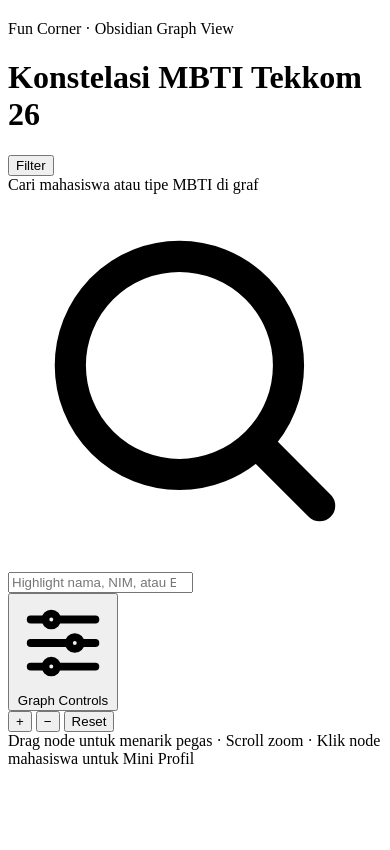
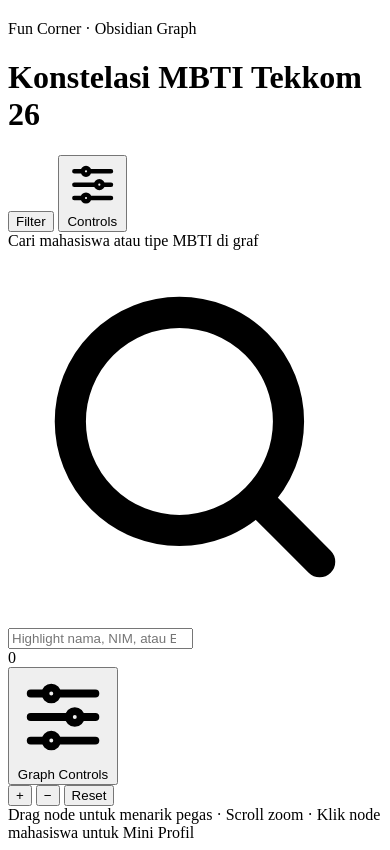
Before and after one commit to tekkom-26/buku-angkatan-tekkom-26, a Laravel app: template resources/views/graph.blade.php in a window 390 px wide. Shown: the part 3023-3873 px from the top of the page. Before the commit the page ends 3787 px from the top, so only its background shows below. Run offline with Laravel 12, Linux system fonts and the light colour scheme; the template is opened without the code that fills it, so the values that code supplies are empty; data comes from the database, SQL or seed files in the repository; some libraries are stand-ins or nearby versions.

Commit message:
fix(graph): resolve mobile HUD overlap and auto-fit constellation camera

```diff
--- /dev/null
+++ b/resources/views/components/graph-controls-body.blade.php
@@ -0,0 +1,70 @@
+<div class="space-y-4">
+    <div class="space-y-3">
+        <p class="font-display text-[11px] font-semibold uppercase tracking-wider text-brand-gold">
+            Forces
+        </p>
+
+        <label class="block space-y-1">
+            <div class="flex items-center justify-between text-[11px]">
+                <span class="font-body text-text-secondary">Repel Force</span>
+                <span class="font-mono text-brand-gold" x-text="repelStrength"></span>
+            </div>
+            <input
+                type="range"
+                min="50"
+                max="320"
+                step="5"
+                x-model.number="repelStrength"
+                class="w-full accent-brand-gold cursor-pointer"
+            />
+        </label>
+
+        <label class="block space-y-1">
+            <div class="flex items-center justify-between text-[11px]">
+                <span class="font-body text-text-secondary">Link Distance</span>
+                <span class="font-mono text-brand-gold" x-text="linkDistance"></span>
+            </div>
+            <input
+                type="range"
+                min="70"
+                max="260"
+                step="5"
+                x-model.number="linkDistance"
+                class="w-full accent-brand-gold cursor-pointer"
+            />
+        </label>
+    </div>
+
+    <div class="pt-3 border-t border-white/10 space-y-2.5">
+        <p class="font-display text-[11px] font-semibold uppercase tracking-wider text-brand-gold">
+            Display
+        </p>
+
+        <label class="flex items-center justify-between gap-2 text-xs text-text-secondary cursor-pointer">
+            <span>Tampilkan Garis Koneksi</span>
+            <input type="checkbox" x-model="showLinks" class="size-4 accent-brand-gold cursor-pointer" />
+        </label>
+
+        <label class="flex items-center justify-between gap-2 text-xs text-text-secondary cursor-pointer">
+            <span>Label Nama Mahasiswa</span>
+            <input type="checkbox" x-model="showLabels" class="size-4 accent-brand-gold cursor-pointer" />
+        </label>
+    </div>
+
+    <div class="pt-3 border-t border-white/10 grid grid-cols-2 gap-2">
+        <button
+            type="button"
+            @click="graph && graph.reheat()"
+            class="min-h-9 px-2.5 py-1.5 rounded-lg bg-surface-elevated border border-white/10 hover:border-brand-gold/50 font-display text-[11px] font-semibold text-text-primary cursor-pointer"
+        >
+            Re-heat
+        </button>
+        <button
+            type="button"
+            @click="graph && graph.resetCamera()"
+            class="min-h-9 px-2.5 py-1.5 rounded-lg bg-surface-elevated border border-white/10 hover:border-brand-gold/50 font-display text-[11px] font-semibold text-brand-gold cursor-pointer"
+        >
+            Reset View
+        </button>
+    </div>
+</div>
--- a/resources/views/graph.blade.php
+++ b/resources/views/graph.blade.php
@@ -11,7 +11,7 @@
 
     <main
         id="main-content"
-        class="relative grow w-full h-[calc(100vh-5rem)] min-h-[600px] overflow-hidden select-none"
+        class="relative grow w-full h-[calc(100dvh-4.75rem)] md:h-[calc(100dvh-5.5rem)] min-h-[460px] overflow-hidden select-none"
         x-data="{
             graph: null,
             payload: @js($graphPayload),
@@ -20,8 +20,9 @@
             matchedCount: {{ (int) ($center['mappedCount'] ?? 0) }},
             aspectCounts: @js(collect($graphPayload['aspectNodes'] ?? [])->mapWithKeys(fn ($n, $k) => [$k => $n['count']])->all()),
             selectedStudent: null,
-            showFilters: window.innerWidth >= 768,
-            showControls: window.innerWidth >= 1024,
+            isDesktop: window.innerWidth >= 768,
+            mobileTab: null,
+            showDesktopControls: window.innerWidth >= 1024,
             repelStrength: 135,
             linkDistance: 145,
             showLinks: true,
@@ -35,6 +36,9 @@
                     this.graph = window.mbtiGraphRuntime.create(this.$refs.canvas, this.payload, {
                         onSelectStudent: (student) => {
                             this.selectedStudent = student;
+                            if (student && !this.isDesktop) {
+                                this.mobileTab = null;
+                            }
                         },
                         onToggleAspect: (letter) => {
                             this.toggleAspect(letter);
@@ -66,6 +70,10 @@
                 this.$watch('showLabels', (val) => {
                     if (this.graph) this.graph.setShowStudentLabels(val);
                 });
+            },
+
+            toggleMobileTab(tab) {
+                this.mobileTab = this.mobileTab === tab ? null : tab;
             },
 
             toggleAspect(letter) {
@@ -123,7 +131,8 @@
                 return `${base}?${params.toString()}`;
             }
         }"
-        @keydown.escape.window="clearSelection()"
+        @resize.window="isDesktop = window.innerWidth >= 768"
+        @keydown.escape.window="clearSelection(); mobileTab = null"
     >
         {{-- Interactive Force-Directed HTML5 Canvas --}}
         <canvas
@@ -132,29 +141,53 @@
             aria-label="Kanvas interaktif Graph View MBTI Tekkom 26"
         ></canvas>
 
-        {{-- Top-Left HUD: Title, Live Search, Aspect Filters & Bridge CTA --}}
-        <div class="pointer-events-none absolute top-3 left-3 right-3 md:right-auto md:w-88 z-20 flex flex-col gap-2.5">
-            <div class="pointer-events-auto rounded-2xl border border-white/15 bg-surface-card/90 backdrop-blur-md p-3.5 shadow-xl space-y-3">
-                <div class="flex items-start justify-between gap-2">
-                    <div>
-                        <p class="font-display text-[11px] font-semibold uppercase tracking-widest text-brand-gold">
-                            Fun Corner &middot; Obsidian Graph View
+        {{-- Unified Top-Left HUD (Desktop: Filters card; Mobile: Single unified bar + mutually exclusive Filter / Controls tabs) --}}
+        <div class="pointer-events-none absolute top-3 inset-x-3 md:right-auto md:w-88 z-20 flex flex-col gap-2">
+            <div class="pointer-events-auto rounded-2xl border border-white/15 bg-surface-card/92 backdrop-blur-md p-3 sm:p-3.5 shadow-xl space-y-2.5">
+                <div class="flex items-center justify-between gap-2">
+                    <div class="min-w-0">
+                        <p class="font-display text-[10px] sm:text-[11px] font-semibold uppercase tracking-widest text-brand-gold truncate">
+                            Fun Corner &middot; Obsidian Graph
                         </p>
-                        <h1 class="font-display text-base sm:text-lg font-bold text-text-primary leading-snug">
+                        <h1 class="font-display text-sm sm:text-lg font-bold text-text-primary leading-snug truncate">
                             Konstelasi MBTI Tekkom 26
                         </h1>
                     </div>
+
+                    {{-- Mobile Exclusive Tab Buttons (Filter / Controls) --}}
+                    <div class="flex md:hidden items-center gap-1.5 shrink-0">
                         <button
                             type="button"
-                        @click="showFilters = !showFilters"
-                        class="md:hidden shrink-0 min-h-8 px-2.5 py-1 rounded-lg bg-surface-elevated border border-white/15 font-display text-[11px] font-semibold text-brand-gold cursor-pointer"
+                            @click="toggleMobileTab('filter')"
+                            :aria-expanded="(mobileTab === 'filter').toString()"
+                            :class="mobileTab === 'filter' || activeAspects.length > 0 ? 'bg-brand-red text-text-primary border-brand-gold/60' : 'bg-surface-elevated text-text-secondary border-white/15'"
+                            class="min-h-9 px-2.5 py-1 rounded-lg border font-display text-[11px] font-semibold transition-colors cursor-pointer inline-flex items-center gap-1"
                         >
-                        <span x-text="showFilters ? 'Tutup' : 'Filter'">Filter</span>
+                            <span>Filter</span>
+                            <span
+                                x-show="activeAspects.length > 0"
+                                x-text="activeAspects.length"
+                                class="px-1 rounded bg-canvas-base/70 font-mono text-[10px] text-brand-gold"
+                            ></span>
                         </button>
+                        <button
+                            type="button"
+                            @click="toggleMobileTab('controls')"
+                            :aria-expanded="(mobileTab === 'controls').toString()"
+                            :class="mobileTab === 'controls' ? 'bg-brand-red text-text-primary border-brand-gold/60' : 'bg-surface-elevated text-brand-gold border-white/15'"
+                            class="min-h-9 px-2.5 py-1 rounded-lg border font-display text-[11px] font-semibold transition-colors cursor-pointer inline-flex items-center gap-1"
+                        >
+                            <svg class="size-3.5 shrink-0" fill="none" viewBox="0 0 24 24" stroke="currentColor" stroke-width="2" aria-hidden="true">
+                                <path stroke-linecap="round" stroke-linejoin="round" d="M10.5 6h9.75M10.5 6a1.5 1.5 0 1 1-3 0m3 0a1.5 1.5 0 1 0-3 0M3.75 6H7.5m3 12h9.75m-9.75 0a1.5 1.5 0 0 1-3 0m3 0a1.5 1.5 0 0 0-3 0m-3.75 0H7.5m9-6h3.75m-3.75 0a1.5 1.5 0 0 1-3 0m3 0a1.5 1.5 0 0 0-3 0m-9.75 0h9.75" />
+                            </svg>
+                            <span>Controls</span>
+                        </button>
+                    </div>
                 </div>
 
                 {{-- Search Node Input --}}
-                <div class="relative">
+                <div class="relative flex items-center gap-2">
+                    <div class="relative flex-1 min-w-0">
                         <label for="graph-node-search" class="sr-only">Cari mahasiswa atau tipe MBTI di graf</label>
                         <svg class="pointer-events-none absolute left-3 top-1/2 -translate-y-1/2 size-3.5 text-text-muted" fill="none" viewBox="0 0 24 24" stroke="currentColor" stroke-width="2" aria-hidden="true">
                             <circle cx="11" cy="11" r="7" />
@@ -168,9 +201,17 @@
                             class="w-full min-h-9 rounded-xl border border-white/15 bg-canvas-base/90 pl-8 pr-3 py-1.5 font-body text-xs text-text-primary placeholder:text-text-muted focus:border-brand-gold focus:outline-none"
                         />
                     </div>
+                    <span class="md:hidden shrink-0 font-mono text-[11px] text-brand-gold px-2 py-1 rounded-lg bg-canvas-base border border-white/10">
+                        <span x-text="matchedCount">{{ (int) ($center['mappedCount'] ?? 0) }}</span>
+                    </span>
+                </div>
 
-                {{-- Collapsible 8-Aspect Filter Pills --}}
-                <div x-show="showFilters" x-transition class="space-y-2">
+                {{-- 8-Aspect Filter Drawer (Always open on Desktop md+; toggled via Filter pill on Mobile) --}}
+                <div
+                    x-show="isDesktop || mobileTab === 'filter'"
+                    x-transition
+                    class="space-y-2.5 max-h-[52dvh] overflow-y-auto md:max-h-none md:overflow-visible pt-1"
+                >
                     <div class="grid grid-cols-2 gap-1.5">
                         @foreach ($axes as $pair)
                             <div class="flex rounded-lg border border-white/10 bg-canvas-base/85 p-0.5 gap-0.5">
@@ -179,7 +220,7 @@
                                     @click="toggleAspect('{{ $pair['left'] }}')"
                                     :aria-pressed="activeAspects.includes('{{ $pair['left'] }}').toString()"
                                     :class="activeAspects.includes('{{ $pair['left'] }}') ? 'bg-brand-red text-text-primary border-brand-gold/60' : 'text-text-secondary hover:text-brand-gold border-transparent'"
-                                    class="flex-1 min-h-8 px-2 py-1 rounded-md border font-mono text-[11px] font-bold transition-colors cursor-pointer flex items-center justify-between"
+                                    class="flex-1 min-h-10 md:min-h-8 px-2 py-1 rounded-md border font-mono text-[11px] font-bold transition-colors cursor-pointer flex items-center justify-between"
                                     title="{{ $pair['leftName'] }}"
                                 >
                                     <span>{{ $pair['left'] }}</span>
@@ -190,7 +231,7 @@
                                     @click="toggleAspect('{{ $pair['right'] }}')"
                                     :aria-pressed="activeAspects.includes('{{ $pair['right'] }}').toString()"
                                     :class="activeAspects.includes('{{ $pair['right'] }}') ? 'bg-brand-red text-text-primary border-brand-gold/60' : 'text-text-secondary hover:text-brand-gold border-transparent'"
-                                    class="flex-1 min-h-8 px-2 py-1 rounded-md border font-mono text-[11px] font-bold transition-colors cursor-pointer flex items-center justify-between"
+                                    class="flex-1 min-h-10 md:min-h-8 px-2 py-1 rounded-md border font-mono text-[11px] font-bold transition-colors cursor-pointer flex items-center justify-between"
                                     title="{{ $pair['rightName'] }}"
                                 >
                                     <span>{{ $pair['right'] }}</span>
@@ -211,7 +252,7 @@
                                 x-show="activeAspects.length > 0 || searchQuery.trim() !== ''"
                                 type="button"
                                 @click="resetFilters()"
-                                class="min-h-8 px-2.5 py-1 rounded-lg border border-white/15 bg-surface-elevated font-display text-[11px] font-semibold text-text-secondary hover:text-brand-gold cursor-pointer"
+                                class="min-h-9 md:min-h-8 px-2.5 py-1 rounded-lg border border-white/15 bg-surface-elevated font-display text-[11px] font-semibold text-text-secondary hover:text-brand-gold cursor-pointer"
                             >
                                 Reset
                             </button>
@@ -219,7 +260,7 @@
                             <a
                                 :href="directoryUrl()"
                                 href="{{ route('directory.index') }}"
-                                class="inline-flex items-center gap-1 min-h-8 px-2.5 py-1 rounded-lg bg-brand-red hover:bg-brand-red-hover border border-brand-red-hover font-display text-[11px] font-semibold text-text-primary transition-colors"
+                                class="inline-flex items-center gap-1 min-h-9 md:min-h-8 px-3 py-1 rounded-lg bg-brand-red hover:bg-brand-red-hover border border-brand-red-hover font-display text-[11px] font-semibold text-text-primary transition-colors"
                             >
                                 <span>Lihat di Direktori</span>
                                 <span class="text-brand-gold" aria-hidden="true">&rarr;</span>
@@ -227,16 +268,26 @@
                         </div>
                     </div>
                 </div>
+
+                {{-- Mobile-Only In-Flow Graph Controls Drawer (zero overlap with filter or canvas chrome) --}}
+                <div
+                    x-cloak
+                    x-show="!isDesktop && mobileTab === 'controls'"
+                    x-transition
+                    class="md:hidden pt-2 border-t border-white/10 max-h-[52dvh] overflow-y-auto"
+                >
+                    <x-graph-controls-body />
+                </div>
             </div>
         </div>
 
-        {{-- Top-Right HUD: Obsidian-Style Graph Controls (Physics & Display) --}}
-        <div class="pointer-events-none fixed md:absolute top-20 md:top-3 right-3 z-20 flex flex-col items-end gap-2">
+        {{-- Desktop-Only Top-Right HUD: Obsidian-Style Graph Controls --}}
+        <div class="pointer-events-none hidden md:flex md:absolute md:top-3 md:right-3 z-20 flex-col items-end gap-2">
             <button
                 type="button"
-                @click="showControls = !showControls"
+                @click="showDesktopControls = !showDesktopControls"
                 class="pointer-events-auto inline-flex items-center gap-2 min-h-9 px-3 py-1.5 rounded-xl border border-white/15 bg-surface-card/90 backdrop-blur-md font-display text-xs font-semibold text-brand-gold hover:border-brand-gold/50 shadow-lg cursor-pointer"
-                :aria-expanded="showControls.toString()"
+                :aria-expanded="showDesktopControls.toString()"
             >
                 <svg class="size-3.5" fill="none" viewBox="0 0 24 24" stroke="currentColor" stroke-width="2" aria-hidden="true">
                     <path stroke-linecap="round" stroke-linejoin="round" d="M10.5 6h9.75M10.5 6a1.5 1.5 0 1 1-3 0m3 0a1.5 1.5 0 1 0-3 0M3.75 6H7.5m3 12h9.75m-9.75 0a1.5 1.5 0 0 1-3 0m3 0a1.5 1.5 0 0 0-3 0m-3.75 0H7.5m9-6h3.75m-3.75 0a1.5 1.5 0 0 1-3 0m3 0a1.5 1.5 0 0 0-3 0m-9.75 0h9.75" />
@@ -246,83 +297,19 @@
 
             <div
                 x-cloak
-                x-show="showControls"
+                x-show="showDesktopControls"
                 x-transition
-                class="pointer-events-auto w-64 rounded-2xl border border-white/15 bg-surface-card/92 backdrop-blur-md p-4 shadow-xl space-y-4"
+                class="pointer-events-auto w-64 rounded-2xl border border-white/15 bg-surface-card/92 backdrop-blur-md p-4 shadow-xl"
             >
-                <div class="space-y-3">
-                    <p class="font-display text-[11px] font-semibold uppercase tracking-wider text-brand-gold">
-                        Forces
-                    </p>
-
-                    <label class="block space-y-1">
-                        <div class="flex items-center justify-between text-[11px]">
-                            <span class="font-body text-text-secondary">Repel Force</span>
-                            <span class="font-mono text-brand-gold" x-text="repelStrength"></span>
-                        </div>
-                        <input
-                            type="range"
-                            min="50"
-                            max="320"
-                            step="5"
-                            x-model.number="repelStrength"
-                            class="w-full accent-brand-gold cursor-pointer"
-                        />
-                    </label>
-
-                    <label class="block space-y-1">
-                        <div class="flex items-center justify-between text-[11px]">
-                            <span class="font-body text-text-secondary">Link Distance</span>
-                            <span class="font-mono text-brand-gold" x-text="linkDistance"></span>
-                        </div>
-                        <input
-                            type="range"
-                            min="70"
-                            max="260"
-                            step="5"
-                            x-model.number="linkDistance"
-                            class="w-full accent-brand-gold cursor-pointer"
-                        />
-                    </label>
-                </div>
-
-                <div class="pt-3 border-t border-white/10 space-y-2.5">
-                    <p class="font-display text-[11px] font-semibold uppercase tracking-wider text-brand-gold">
-                        Display
-                    </p>
-
-                    <label class="flex items-center justify-between gap-2 text-xs text-text-secondary cursor-pointer">
-                        <span>Tampilkan Garis Koneksi</span>
-                        <input type="checkbox" x-model="showLinks" class="size-4 accent-brand-gold cursor-pointer" />
-                    </label>
-
-                    <label class="flex items-center justify-between gap-2 text-xs text-text-secondary cursor-pointer">
-                        <span>Label Nama Mahasiswa</span>
-                        <input type="checkbox" x-model="showLabels" class="size-4 accent-brand-gold cursor-pointer" />
-                    </label>
-                </div>
-
-                <div class="pt-3 border-t border-white/10 grid grid-cols-2 gap-2">
-                    <button
-                        type="button"
-                        @click="graph && graph.reheat()"
-                        class="min-h-8 px-2.5 py-1.5 rounded-lg bg-surface-elevated border border-white/10 hover:border-brand-gold/50 font-display text-[11px] font-semibold text-text-primary cursor-pointer"
-                    >
-                        Re-heat
-                    </button>
-                    <button
-                        type="button"
-                        @click="graph && graph.resetCamera()"
-                        class="min-h-8 px-2.5 py-1.5 rounded-lg bg-surface-elevated border border-white/10 hover:border-brand-gold/50 font-display text-[11px] font-semibold text-brand-gold cursor-pointer"
-                    >
-                        Reset View
-                    </button>
-                </div>
+                <x-graph-controls-body />
             </div>
         </div>
 
-        {{-- Bottom-Left HUD: Zoom Controls & Hint --}}
-        <div class="pointer-events-none absolute bottom-3 left-3 z-20 flex flex-col gap-2">
+        {{-- Bottom Zoom Controls (Mobile: bottom-right & auto-hidden when Mini Profile Card opens; Desktop: bottom-left) --}}
+        <div
+            :class="selectedStudent ? 'hidden sm:flex' : 'flex'"
+            class="pointer-events-none absolute bottom-3 right-3 sm:right-auto sm:left-3 z-20 flex-col gap-2"
+        >
             <div class="pointer-events-auto inline-flex items-center gap-1 rounded-xl border border-white/15 bg-surface-card/90 backdrop-blur-md p-1 shadow-lg w-fit">
                 <button
                     type="button"
```
Also changed, not shown: resources/js/mbti-obsidian-graph.js (+18 -6 lines). Lines whose indentation alone changed are shown as unchanged.
